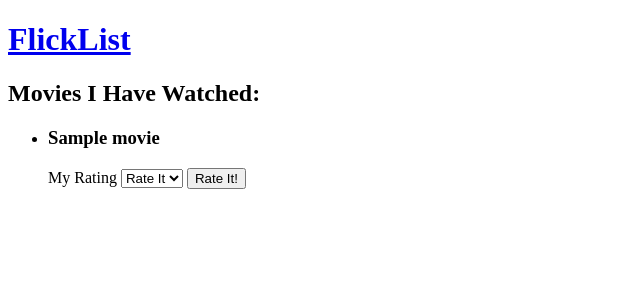
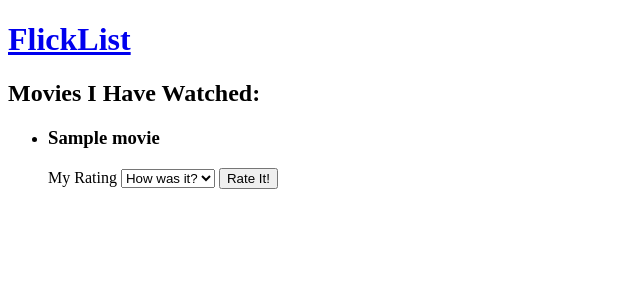
Before and after one commit to fleakrl/LC101_GitHub, a Python web app: template Studios/flicklist-python-studio5/templates/ratings.html in a window 1280 px wide. Shown: the top 300 px of the page, without its empty margins (0-640 px from the left). Run offline with Jinja, Linux system fonts and the light colour scheme; the template is opened without the code that fills it: most values are stand-ins (such as "Sample title", 1, 10 or a date in 2020).

Commit message:
Added Studios 5, 6, & 8 for flicklist.
Completed Studio 5

```diff
--- a/Studios/flicklist-python-studio5/templates/ratings.html
+++ b/Studios/flicklist-python-studio5/templates/ratings.html
@@ -1,4 +1,6 @@
 {% extends "base.html" %}
+
+{% set max_star_rating = 5 %}
 
 {% block content %}
 <h2>Movies I Have Watched:</h2>
@@ -26,12 +28,12 @@
 
         <form method = "post">
             <label>My Rating <select name = "movie_rating">
-                <option>Rate It</option>
-                <option>&#42;</option>
-                <option>&#42;&#42;</option>
-                <option>&#42;&#42;&#42;</option>
-                <option>&#42;&#42;&#42;&#42;</option>
-                <option>&#42;&#42;&#42;&#42;&#42;</option>
+                <option>How was it?</option>
+                    <option>&#42;</option>
+                    <option>&#42;&#42;</option>
+                    <option>&#42;&#42;&#42;</option>
+                    <option>&#42;&#42;&#42;&#42;</option>
+                    <option>&#42;&#42;&#42;&#42;&#42;</option>
             </select>
                 <input type = hidden name = "rated_movie" value = "{{movie}}" />
 
```
